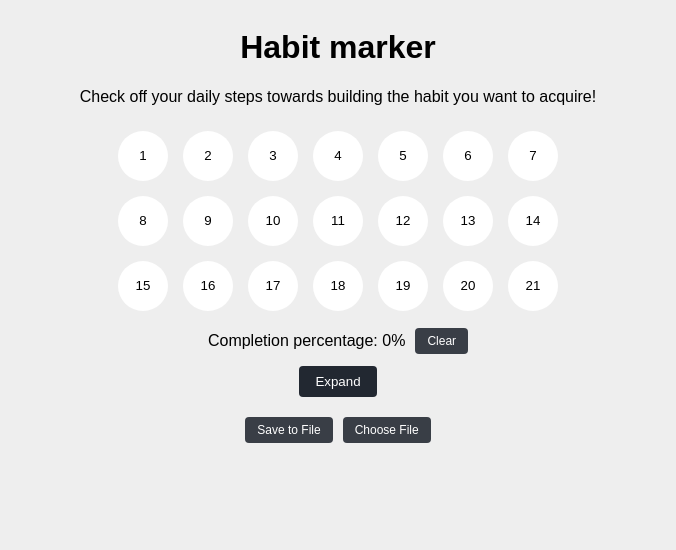
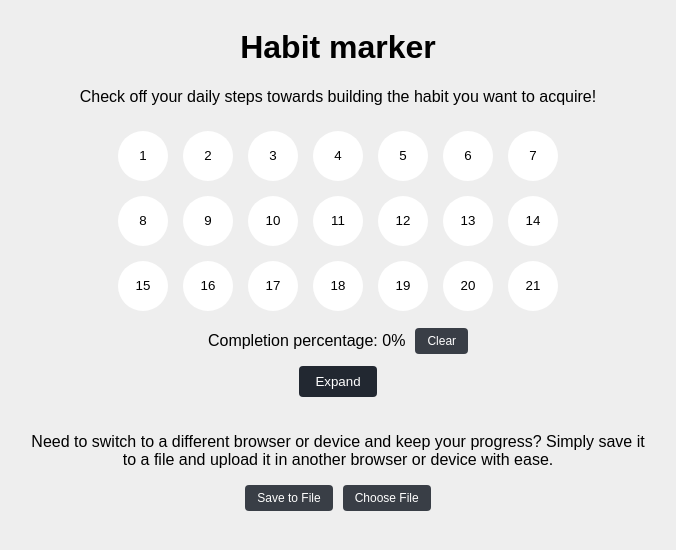
Before and after one commit to tautminas/habit-marker, a React (Vite) app: page / in a window 1280 px wide. Shown: the top 550 px of the page, without its empty margins (302-978 px from the left). Built offline with nearby package versions, Linux system fonts and the light colour scheme.

Commit message:
Add explanatory sentence

```diff
--- a/src/App.jsx
+++ b/src/App.jsx
@@ -123,6 +123,12 @@ function App() {
         </button>
       </div>
 
+      <div className="save-section">
+        <p>
+          Need to switch to a different browser or device and keep your
+          progress? Simply save it to a file and upload it in another browser or
+          device with ease.
+        </p>
         <div className="file-actions">
           <button onClick={saveToJSONFile}>Save to File</button>
           <label htmlFor="file-upload" className="file-button">
@@ -137,6 +143,7 @@ function App() {
           </label>
         </div>
       </div>
+    </div>
   );
 }
 
--- a/src/styles.css
+++ b/src/styles.css
@@ -133,6 +133,13 @@ body {
   opacity: 0.8;
 }
 
+.save-section {
+  display: flex;
+  flex-direction: column;
+  align-items: center;
+  text-align: center; /* Center the text within the paragraph */
+}
+
 .file-actions {
   display: flex;
   align-items: center;
```
Lines whose indentation alone changed are shown as unchanged.
